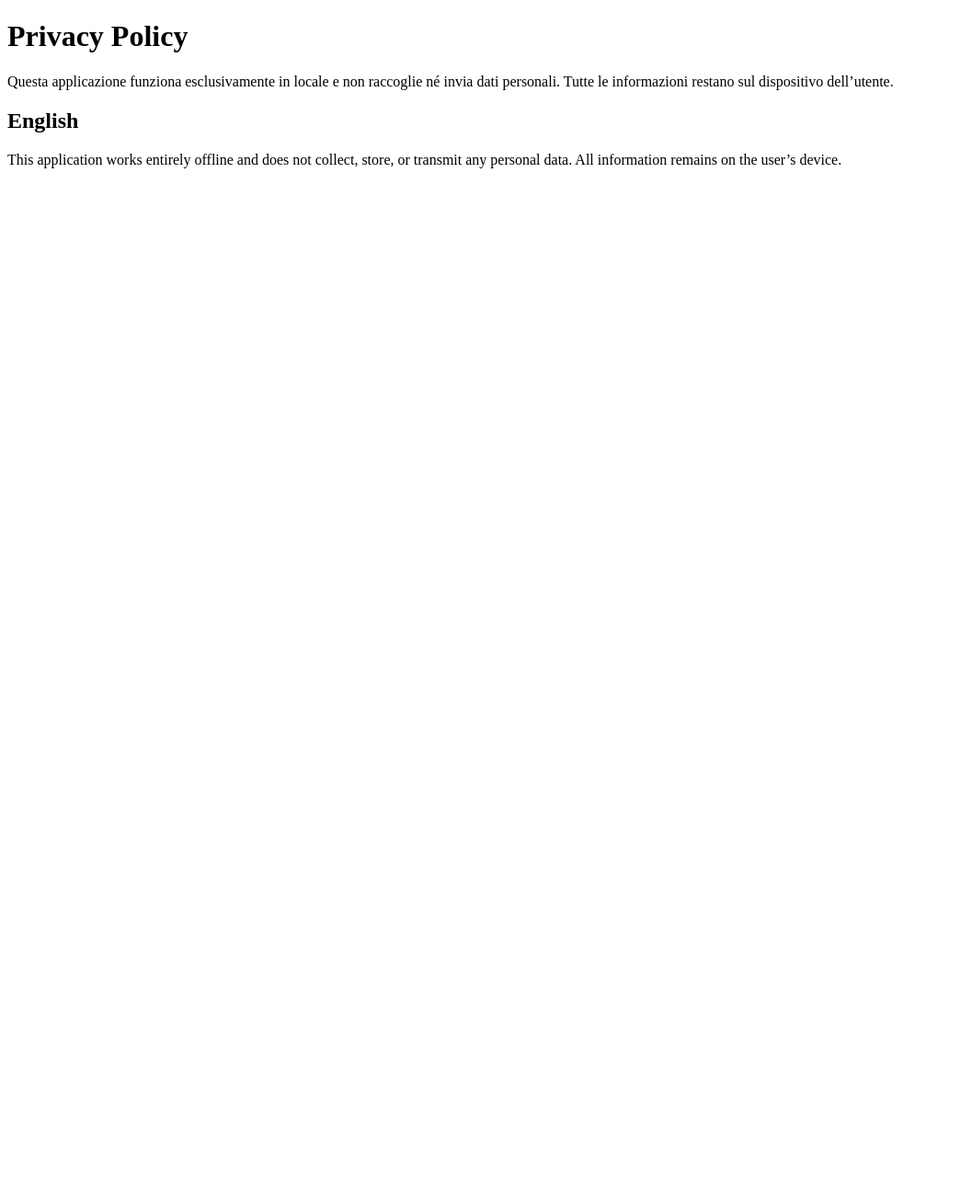
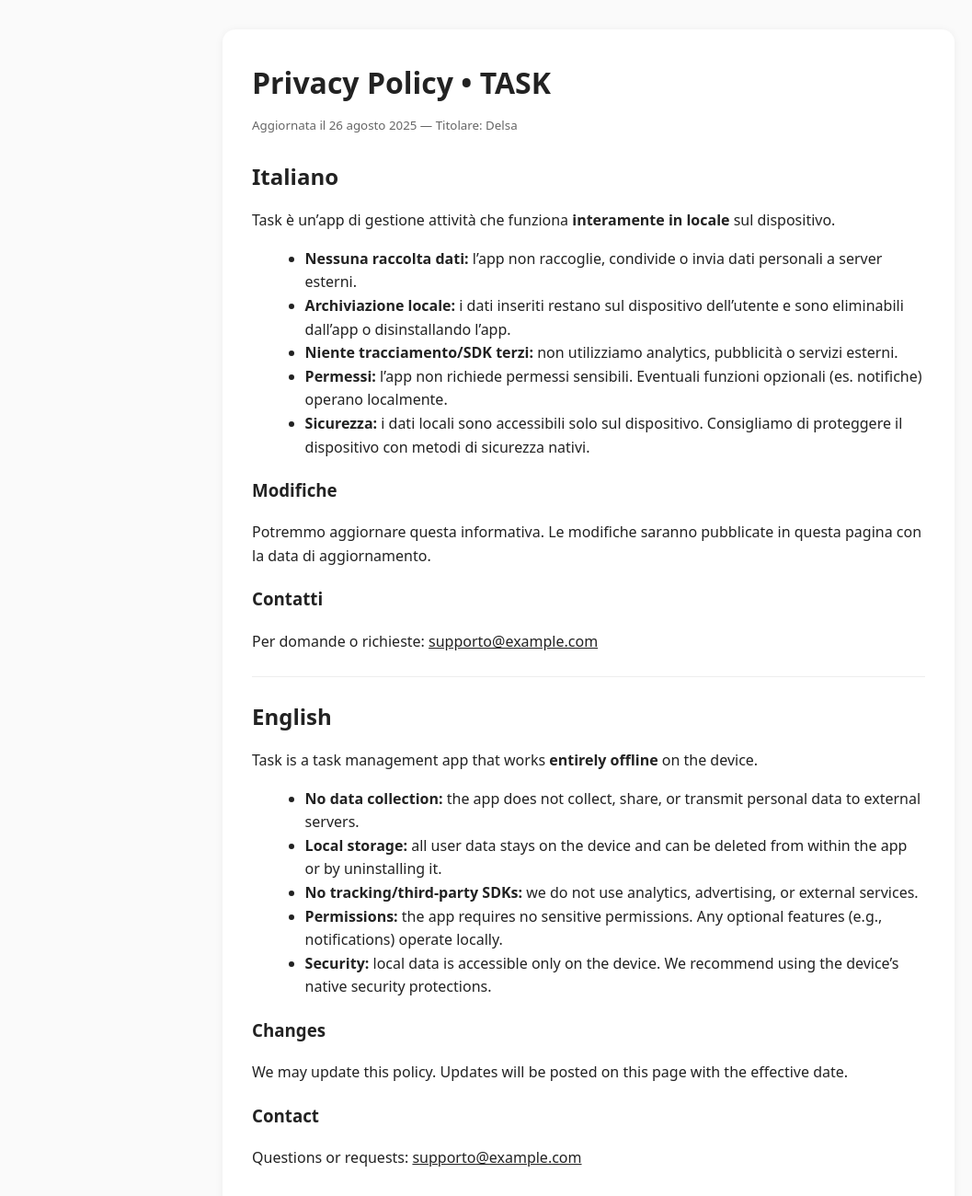
Before and after one commit to andreadelsarto/privacy-policy, a plain HTML site: page index.html in a window 1280 px wide. Shown: the whole page at 92% size, without its empty margins (0-1057 px from the left). Before the commit the page ends 800 px from the top, so only its background shows below. Drawn offline with Linux system fonts and the light colour scheme.

Commit message:
Update index.html

```diff
--- a/index.html
+++ b/index.html
@@ -2,12 +2,63 @@
 <html lang="it">
 <head>
   <meta charset="utf-8">
-  <title>Privacy Policy</title>
+  <meta name="viewport" content="width=device-width,initial-scale=1">
+  <title>Privacy Policy • NOME_APP</title>
+  <meta name="robots" content="noindex">
+  <style>
+    :root { --fg:#222; --bg:#fafafa; --card:#fff; --muted:#666; }
+    *{box-sizing:border-box}
+    body{margin:0;background:var(--bg);color:var(--fg);font:16px/1.6 system-ui,-apple-system,Segoe UI,Roboto,Ubuntu,"Helvetica Neue",Arial,sans-serif}
+    main{max-width:860px;margin:0 auto;padding:2rem}
+    .card{background:var(--card);border-radius:14px;padding:2rem;box-shadow:0 1px 10px rgba(0,0,0,.06)}
+    h1,h2{margin:0 0 .5rem}
+    h2{margin-top:1.5rem}
+    hr{border:0;border-top:1px solid #eee;margin:1.5rem 0}
+    small{color:var(--muted)}
+    ul{margin:.5rem 0 .5rem 1.1rem}
+    a{color:inherit}
+  </style>
 </head>
 <body>
-  <h1>Privacy Policy</h1>
-  <p>Questa applicazione funziona esclusivamente in locale e non raccoglie né invia dati personali. Tutte le informazioni restano sul dispositivo dell’utente.</p>
-  <h2>English</h2>
-  <p>This application works entirely offline and does not collect, store, or transmit any personal data. All information remains on the user’s device.</p>
+<main>
+  <div class="card">
+    <h1>Privacy Policy • TASK</h1>
+    <small>Aggiornata il 26 agosto 2025 — Titolare: Delsa</small>
+
+    <h2>Italiano</h2>
+    <p>Task è un’app di gestione attività che funziona <strong>interamente in locale</strong> sul dispositivo.</p>
+    <ul>
+      <li><strong>Nessuna raccolta dati:</strong> l’app non raccoglie, condivide o invia dati personali a server esterni.</li>
+      <li><strong>Archiviazione locale:</strong> i dati inseriti restano sul dispositivo dell’utente e sono eliminabili dall’app o disinstallando l’app.</li>
+      <li><strong>Niente tracciamento/SDK terzi:</strong> non utilizziamo analytics, pubblicità o servizi esterni.</li>
+      <li><strong>Permessi:</strong> l’app non richiede permessi sensibili. Eventuali funzioni opzionali (es. notifiche) operano localmente.</li>
+      <li><strong>Sicurezza:</strong> i dati locali sono accessibili solo sul dispositivo. Consigliamo di proteggere il dispositivo con metodi di sicurezza nativi.</li>
+    </ul>
+
+    <h3>Modifiche</h3>
+    <p>Potremmo aggiornare questa informativa. Le modifiche saranno pubblicate in questa pagina con la data di aggiornamento.</p>
+
+    <h3>Contatti</h3>
+    <p>Per domande o richieste: <a href="mailto:supporto@example.com">supporto@example.com</a></p>
+
+    <hr>
+
+    <h2>English</h2>
+    <p>Task is a task management app that works <strong>entirely offline</strong> on the device.</p>
+    <ul>
+      <li><strong>No data collection:</strong> the app does not collect, share, or transmit personal data to external servers.</li>
+      <li><strong>Local storage:</strong> all user data stays on the device and can be deleted from within the app or by uninstalling it.</li>
+      <li><strong>No tracking/third-party SDKs:</strong> we do not use analytics, advertising, or external services.</li>
+      <li><strong>Permissions:</strong> the app requires no sensitive permissions. Any optional features (e.g., notifications) operate locally.</li>
+      <li><strong>Security:</strong> local data is accessible only on the device. We recommend using the device’s native security protections.</li>
+    </ul>
+
+    <h3>Changes</h3>
+    <p>We may update this policy. Updates will be posted on this page with the effective date.</p>
+
+    <h3>Contact</h3>
+    <p>Questions or requests: <a href="mailto:supporto@example.com">supporto@example.com</a></p>
+  </div>
+</main>
 </body>
 </html>
```
